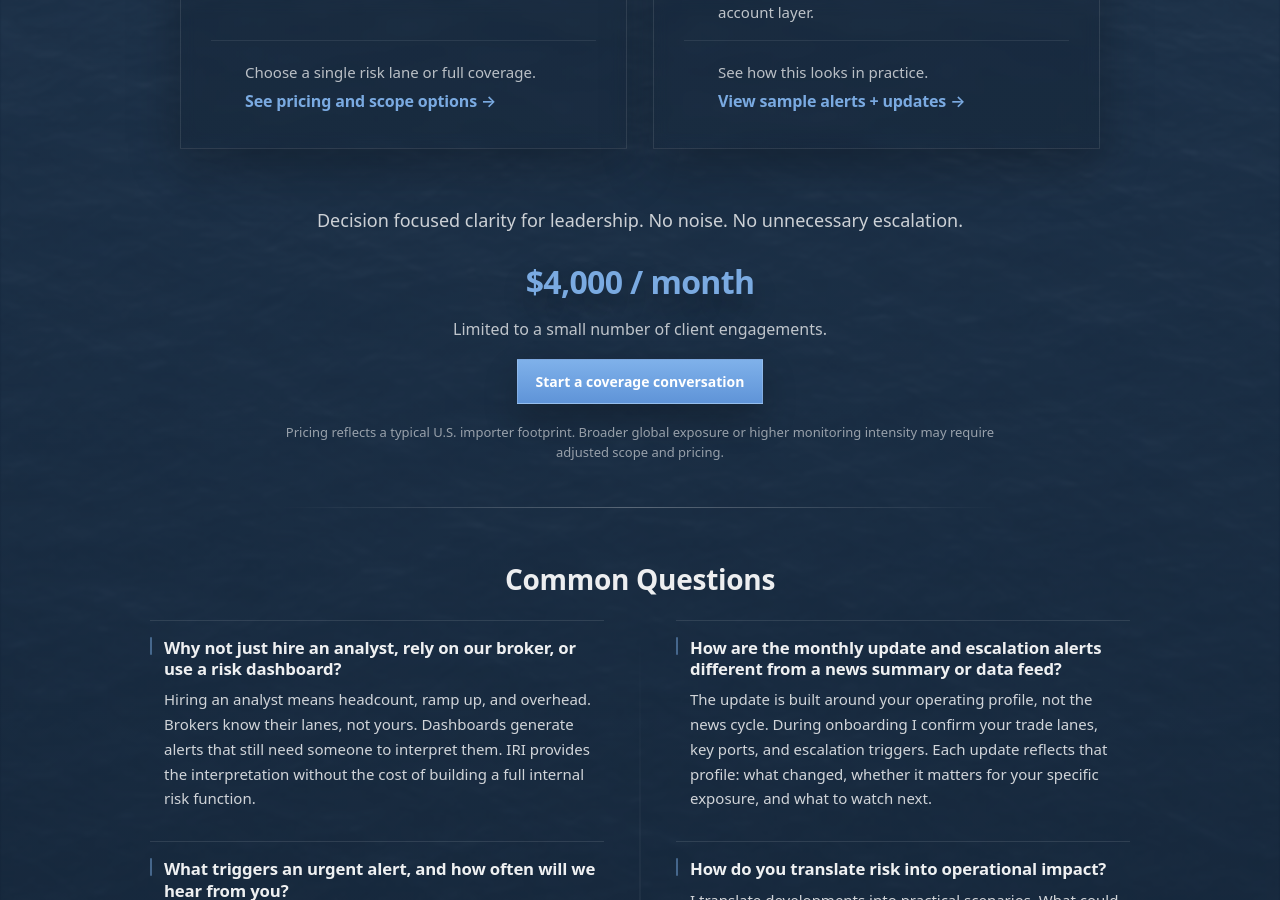
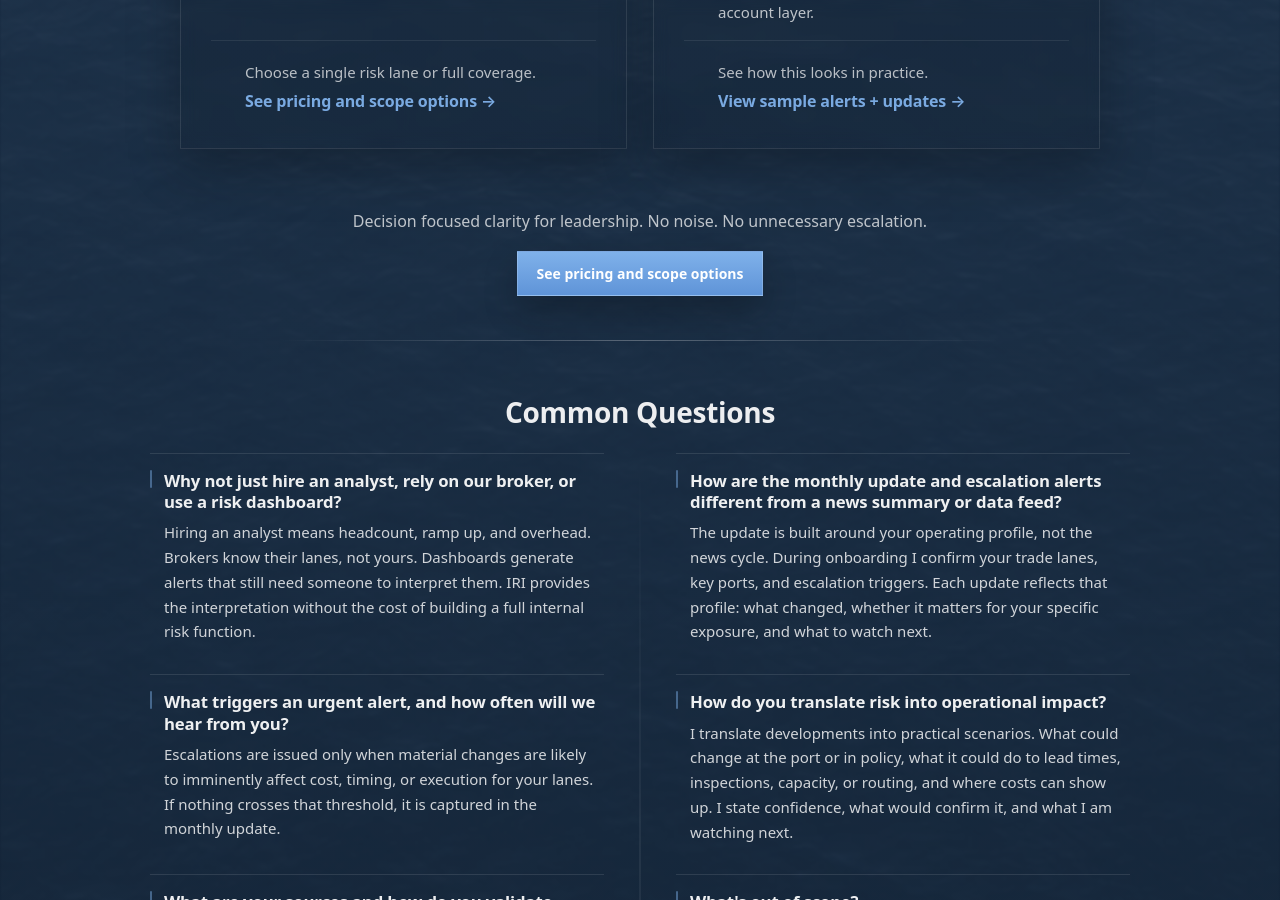
Before and after one commit to importrisk/import-risk-intelligence-site, a Jekyll site: the page built from coverage.html, in a window 1280 px wide and 900 px high, scrolled down 1702 px. Built offline with Jekyll 4.4.1, drawn with Linux system fonts in a browser that asks for light colours.

Commit message:
Update coverage.html

```diff
--- a/coverage.html
+++ b/coverage.html
@@ -195,29 +195,17 @@ css: /method.css?v=100
           </div>
         </section>
 
-        <p class="mp-lead" style="text-align:center; max-width: 900px; margin: 28px auto 0;">
+      <div class="mp-pricing">
+  <p class="mp-cta-lead">
     Decision focused clarity for leadership. No noise. No unnecessary escalation.
   </p>
 
-        <!-- PRICING (CENTERED) -->
-        <div class="mp-pricing">
-          <p class="mp-goal-price">$4,000 / month</p>
-
-          <p class="mp-cta-lead">
-            Limited to a small number of client engagements.
-          </p>
-
   <div class="mp-actions">
-            <a class="btn btn-primary" href="./contact.html"> Start a coverage conversation</a>
+    <a class="btn btn-primary" href="/pricing.html">See pricing and scope options</a>
   </div>
-
-          <p class="mp-price-note">
-            Pricing reflects a typical U.S. importer footprint. Broader global exposure or higher monitoring intensity may require adjusted scope and pricing.
-          </p>
 
   <div class="mp-divider" aria-hidden="true"></div>
 </div>
-
         <!-- =========================================================
              FAQ
              ========================================================= -->
```
Lines whose indentation alone changed are shown as unchanged.
